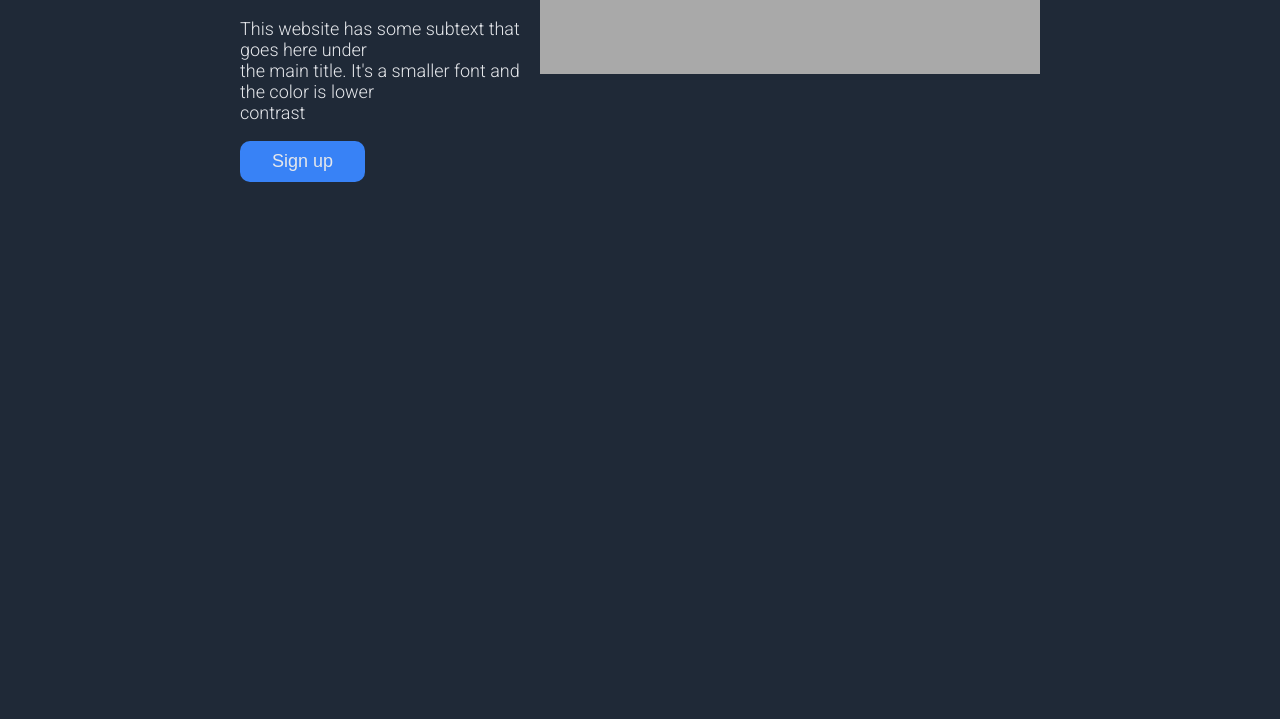
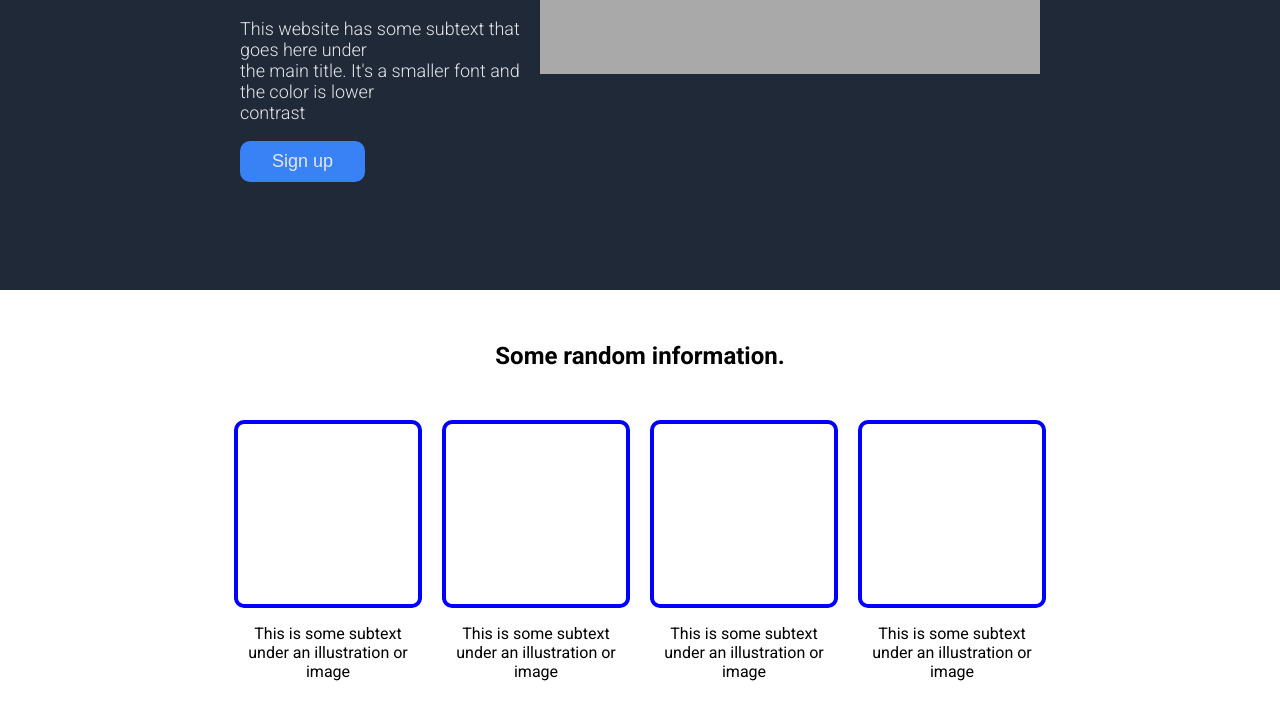
Before and after one commit to sefxdev/landing-page, a plain HTML site: page index.html in a window 1280 px wide. Shown: the part 417-1136 px from the top of the page. Before the commit the page ends 800 px from the top, so only its background shows below. Drawn offline with Linux system fonts and the light colour scheme.

Commit message:
Finished random information section

```diff
--- a/index.html
+++ b/index.html
@@ -14,7 +14,7 @@
 <body>
   <header>
     <nav>
-      <p class="logo">Header Logo</p>
+    <p class="logo">Header Logo</p>
       <ul>
         <li>header link one</li>
         <li>header link two</li>
@@ -37,5 +37,33 @@
     </section>
   </div>
   </header>
+  <section class="random">
+    <h1>Some random information.</h1>
+  <div class="thumbnail-container">
+
+  <div class="thumbnail">
+    <div class="card"></div>
+  <p>This is some subtext under an illustration or image</p>
+</div>
+
+
+<div class="thumbnail">
+  <div class="card"></div>
+<p>This is some subtext under an illustration or image</p>
+</div>
+
+<div class="thumbnail">
+  <div class="card"></div>
+<p>This is some subtext under an illustration or image</p>
+</div>
+
+<div class="thumbnail">
+  <div class="card"></div>
+<p>This is some subtext under an illustration or image</p>
+</div>
+
+</div>
+
+  </section>
 </body>
 </html>
--- a/styles.css
+++ b/styles.css
@@ -2,12 +2,13 @@ body {
   padding: 0;
   margin: 0;
   font-family: 'Roboto', sans-serif;
-  padding: 0.5em 15em;
   background-color: #1f2937;
 }
 
 header {
+  padding: 0.5em 15em;
   background-color: #1f2937;
+  margin-bottom: 100px;
 }
 
 .logo {
@@ -78,3 +79,36 @@ nav ul {
   align-items: center;
   justify-content: center;
 }
+
+.random {
+ text-align: center;
+  padding: 2em 15em;
+  background-color: #fff;
+
+}
+
+.thumbnail-container {
+  display: flex;
+  justify-content: center;
+  gap: 20px;
+  margin-top: 50px;
+}
+.thumbnail {
+  display: flex;
+  flex-direction: column;
+  max-width:200px;
+
+}
+
+.card {
+  border: solid 4px blue;
+  border-radius: 10px;
+  padding: 10px;
+  width: 160px;
+  height: 160px;
+
+}
+
+.thumbnail-text {
+  display: block;
+}
```
